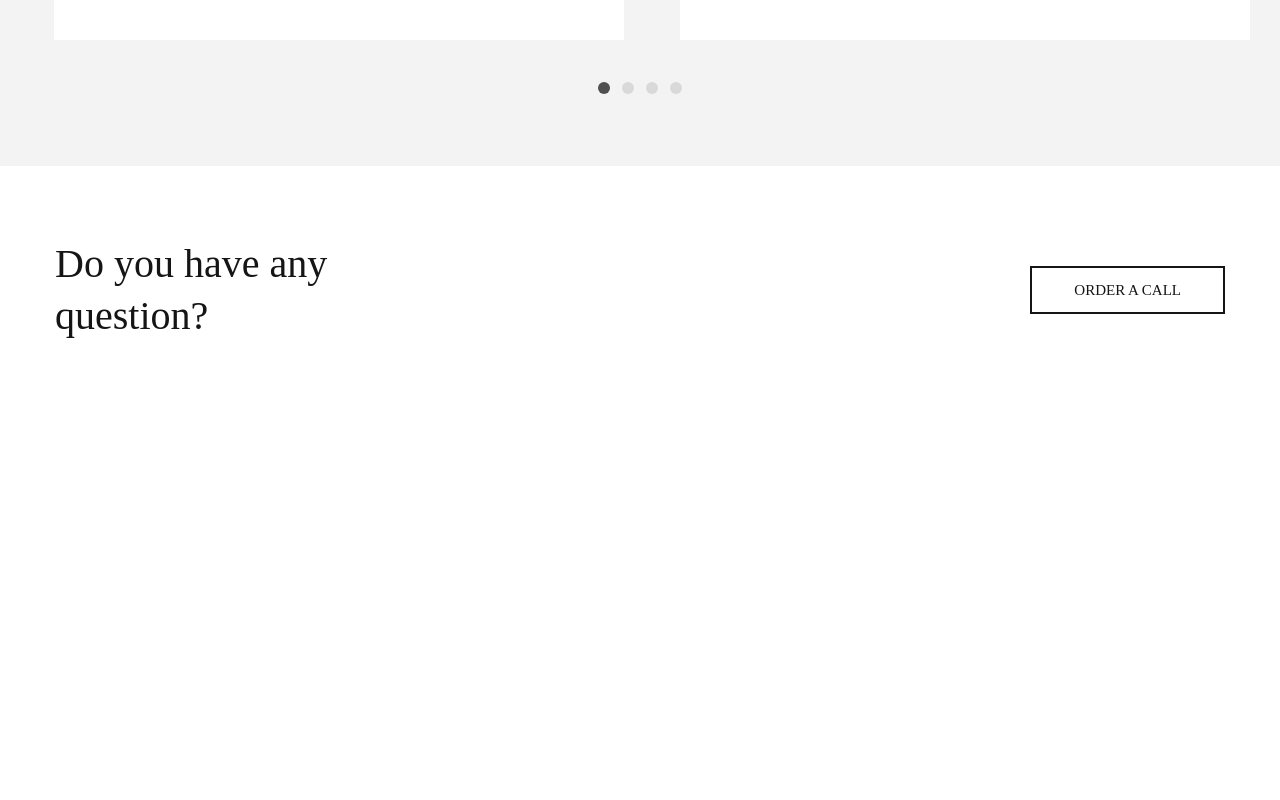
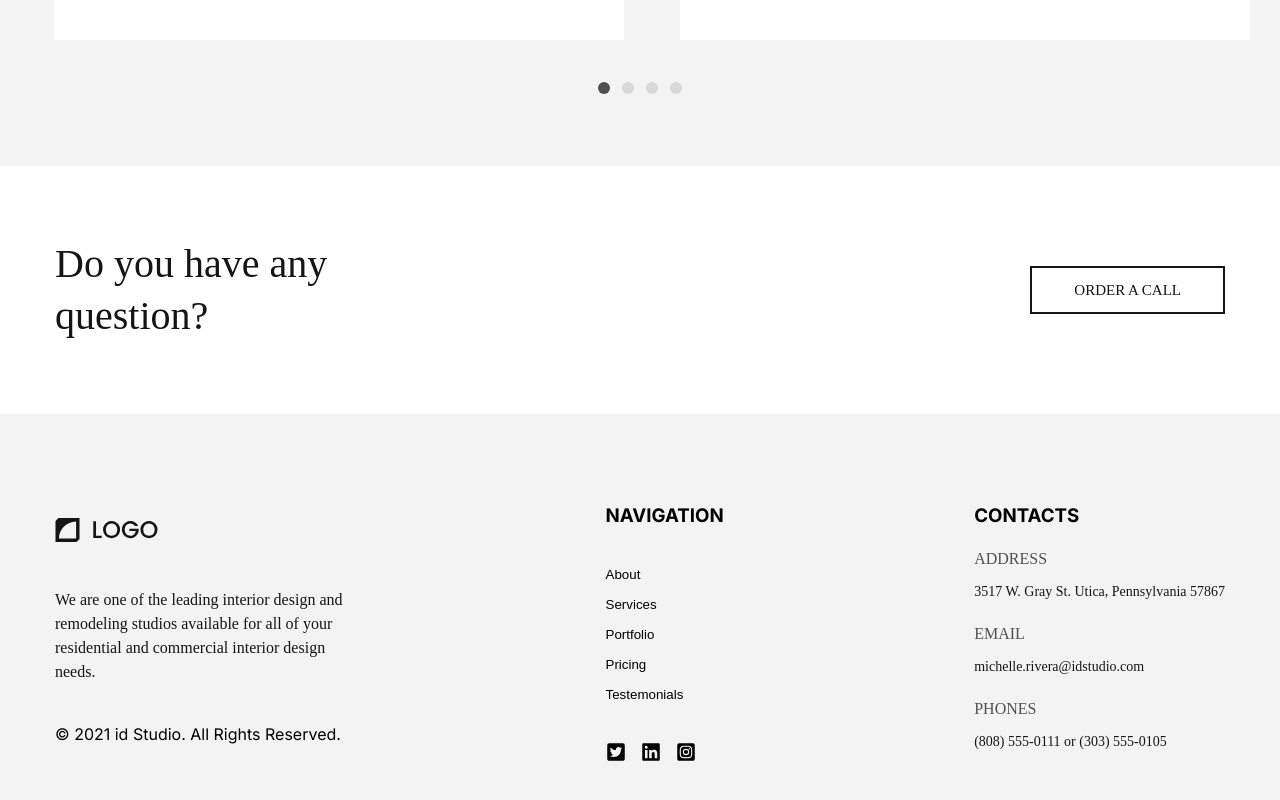
Before and after one commit to Netlonde/design-studio-page, a Next.js app: page /home in a window 1280 px wide. Shown: the part 4261-5061 px from the top of the page. Before the commit the page ends 4675 px from the top, so only its background shows below. Built offline with nearby package versions, Linux system fonts and the light colour scheme.

Commit message:
feat: footer section

```diff
--- a/src/app/home/page.tsx
+++ b/src/app/home/page.tsx
@@ -8,6 +8,7 @@ import OurPortfolio from "@/components/ourPortfolio/ourPortfolio";
 import OurPricing from "@/components/ourPricing/ourPricing";
 import WhatPeopleSay from "@/components/whatPeopleSay/whatPeopleSay";
 import Questions from "@/components/questions/questions";
+import Footer from "@/components/footer/footer";
 
 export const metadata = {
   title: "Home",
@@ -28,6 +29,7 @@ export default function Home() {
         <WhatPeopleSay />
         <Questions />
       </main>
+      <Footer />
     </Background>
   );
 }
--- /dev/null
+++ b/src/components/footer/footer.controller.ts
@@ -0,0 +1,6 @@
+function useFooterController() {
+  const nameTest = "Welcome to Footer";
+  return { nameTest };
+}
+
+export default useFooterController;
--- /dev/null
+++ b/src/components/footer/footer.style.ts
@@ -0,0 +1,91 @@
+import styled from "styled-components";
+
+const Container = styled.div`
+  display: flex;
+  flex-direction: row;
+  justify-content: space-between;
+  align-items: center;
+  padding: 72px 135px;
+  gap: 243px;
+  width: 1440px;
+  height: 428px;
+  background: #f3f3f3;
+
+  .detailContainer {
+    display: flex;
+    flex-direction: column;
+    gap: 40px;
+    align-items: flex-start;
+  }
+
+  .contactsContainer {
+    display: flex;
+    flex-direction: column;
+    gap: 20px;
+    align-items: flex-start;
+  }
+
+  .text {
+    width: 300px;
+    font-family: "Poppins";
+    font-size: 16px;
+    line-height: 150%;
+    color: #151515;
+  }
+
+  .navigationContainer {
+    display: flex;
+    align-items: flex-start;
+    justify-content: center;
+    flex-direction: column;
+    gap: 15px;
+  }
+
+  .buttonContainer {
+    display: flex;
+    align-items: center;
+    justify-content: center;
+    gap: 15px;
+    margin-bottom: -10px;
+
+    button {
+      width: 20px;
+      height: 20px;
+    }
+  }
+
+  .icon {
+    width: 100%;
+    height: 100%;
+  }
+
+  .contactContainer {
+    display: flex;
+    flex-direction: column;
+    gap: 10px;
+
+    h4 {
+      font-family: "Poppins";
+      font-style: normal;
+      font-weight: 500;
+      font-size: 16px;
+      line-height: 150%;
+      color: #505050;
+    }
+
+    p {
+      font-family: "Poppins";
+      font-style: normal;
+      font-weight: 400;
+      font-size: 14px;
+      line-height: 150%;
+      color: #151515;
+    }
+  }
+
+  button:hover {
+    opacity: 0.8;
+  }
+`;
+
+export default Container;
--- /dev/null
+++ b/src/components/footer/footer.tsx
@@ -0,0 +1,61 @@
+"use client";
+import Image from "next/image";
+import useFooterController from "./footer.controller";
+import Container from "./footer.style";
+import { FaTwitterSquare, FaLinkedin, FaInstagramSquare } from "react-icons/fa";
+import Logo from "../../assets/images/Logo.svg";
+
+export default function Footer() {
+  const { nameTest } = useFooterController();
+  return (
+    <Container>
+      <div className="detailContainer">
+        <Image src={Logo} alt="logo" />
+        <p className="text">
+          We are one of the leading interior design and remodeling studios
+          available for all of your residential and commercial interior design
+          needs.
+        </p>
+        <span>© 2021 id Studio. All Rights Reserved.</span>
+      </div>
+
+      <div className="detailContainer">
+        <h3>NAVIGATION</h3>
+        <div className="navigationContainer">
+          <button>About</button>
+          <button>Services</button>
+          <button>Portfolio</button>
+          <button>Pricing</button>
+          <button>Testemonials</button>
+        </div>
+        <div className="buttonContainer">
+          <button>
+            <FaTwitterSquare className="icon" />
+          </button>
+          <button>
+            <FaLinkedin className="icon" />
+          </button>
+          <button>
+            <FaInstagramSquare className="icon" />
+          </button>
+        </div>
+      </div>
+
+      <div className="contactsContainer">
+        <h3>CONTACTS</h3>
+        <div className="contactContainer">
+          <h4>ADDRESS</h4>
+          <p>3517 W. Gray St. Utica, Pennsylvania 57867</p>
+        </div>
+        <div className="contactContainer">
+          <h4>EMAIL</h4>
+          <p>michelle.rivera@idstudio.com</p>
+        </div>
+        <div className="contactContainer">
+          <h4>PHONES</h4>
+          <p>(808) 555-0111 or (303) 555-0105</p>
+        </div>
+      </div>
+    </Container>
+  );
+}
--- a/src/components/index.ts
+++ b/src/components/index.ts
@@ -7,3 +7,4 @@ export * from "./ourPortfolio/ourPortfolio";
 export * from "./ourPricing/ourPricing";
 export * from "./whatPeopleSay/whatPeopleSay";
 export * from "./questions/questions";
+export * from "./footer/footer";
```
